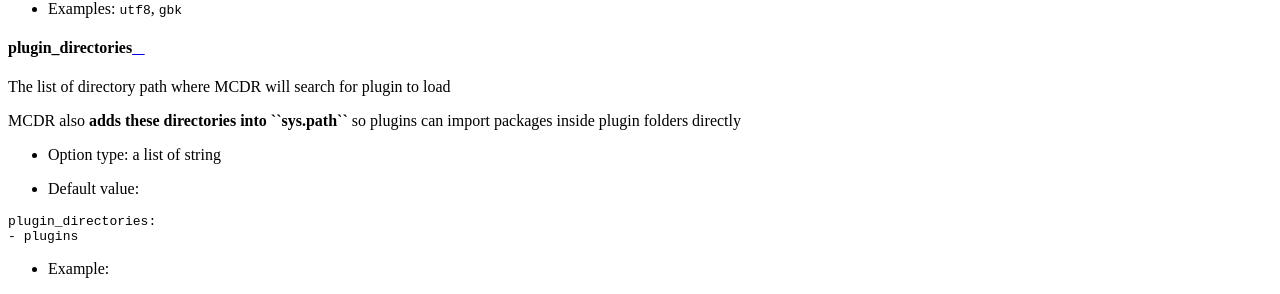
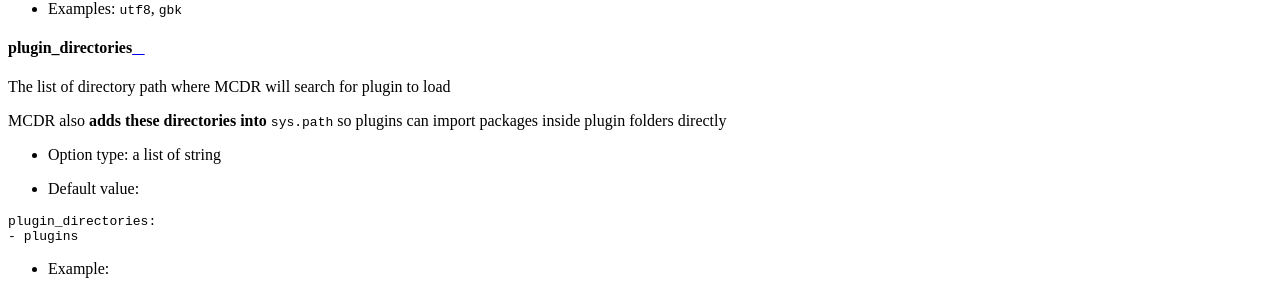
Before and after one commit to MCDReforged/MCDReforged, a Sphinx documentation site: the page built from docs/source/configure.rst, in a window 1280 px wide and 900 px high, scrolled down 2414 px. Shown: the part 148-442 px from the top of the window. Built offline with Sphinx 7.4.7 and the Read the Docs theme 2.0.0, drawn with Linux system fonts in a browser that asks for light colours.

Commit message:
fixed #102 rst why u can't format nesting

```diff
--- a/docs/source/configure.rst
+++ b/docs/source/configure.rst
@@ -107,7 +107,7 @@ plugin_directories
 
 The list of directory path where MCDR will search for plugin to load
 
-MCDR also **adds these directories into ``sys.path``** so plugins can import packages inside plugin folders directly
+MCDR also **adds these directories into** ``sys.path`` so plugins can import packages inside plugin folders directly
 
 
 * Option type: a list of string
```
Also changed, not shown: 1 other file.
